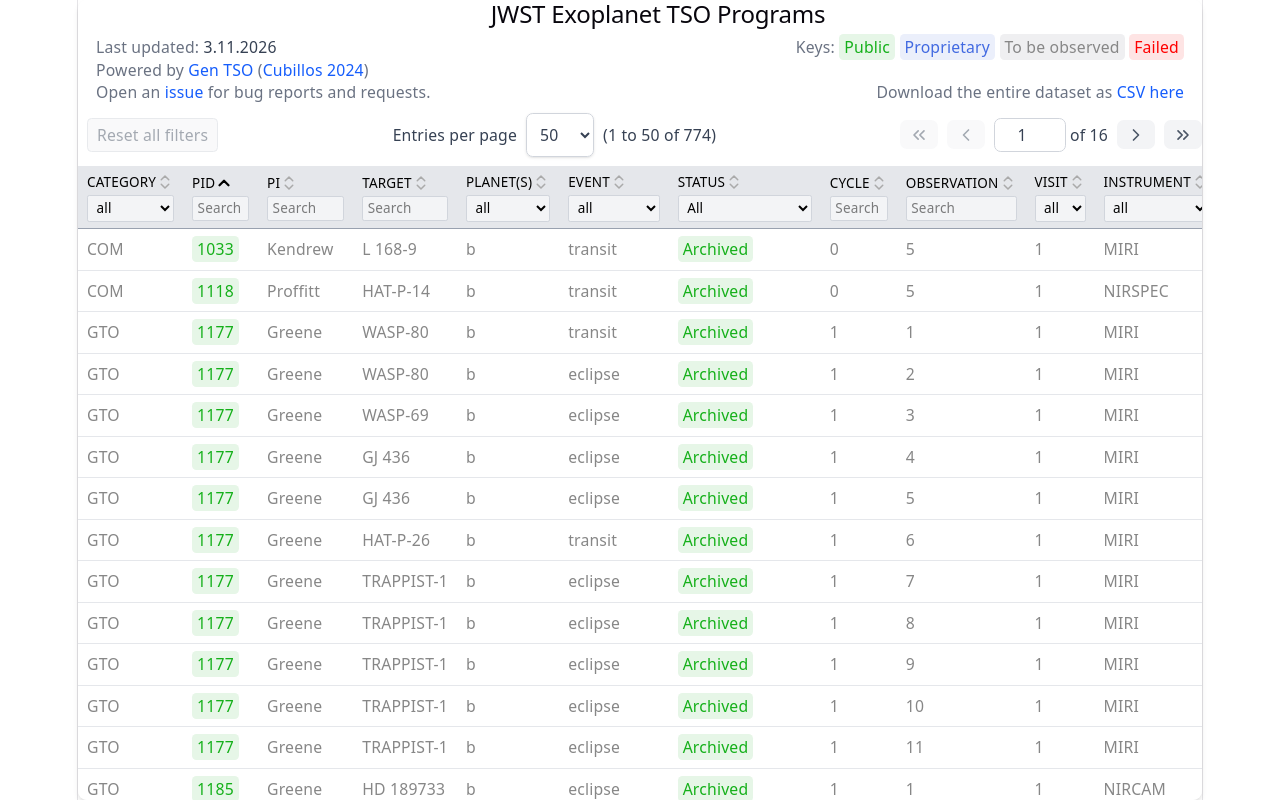
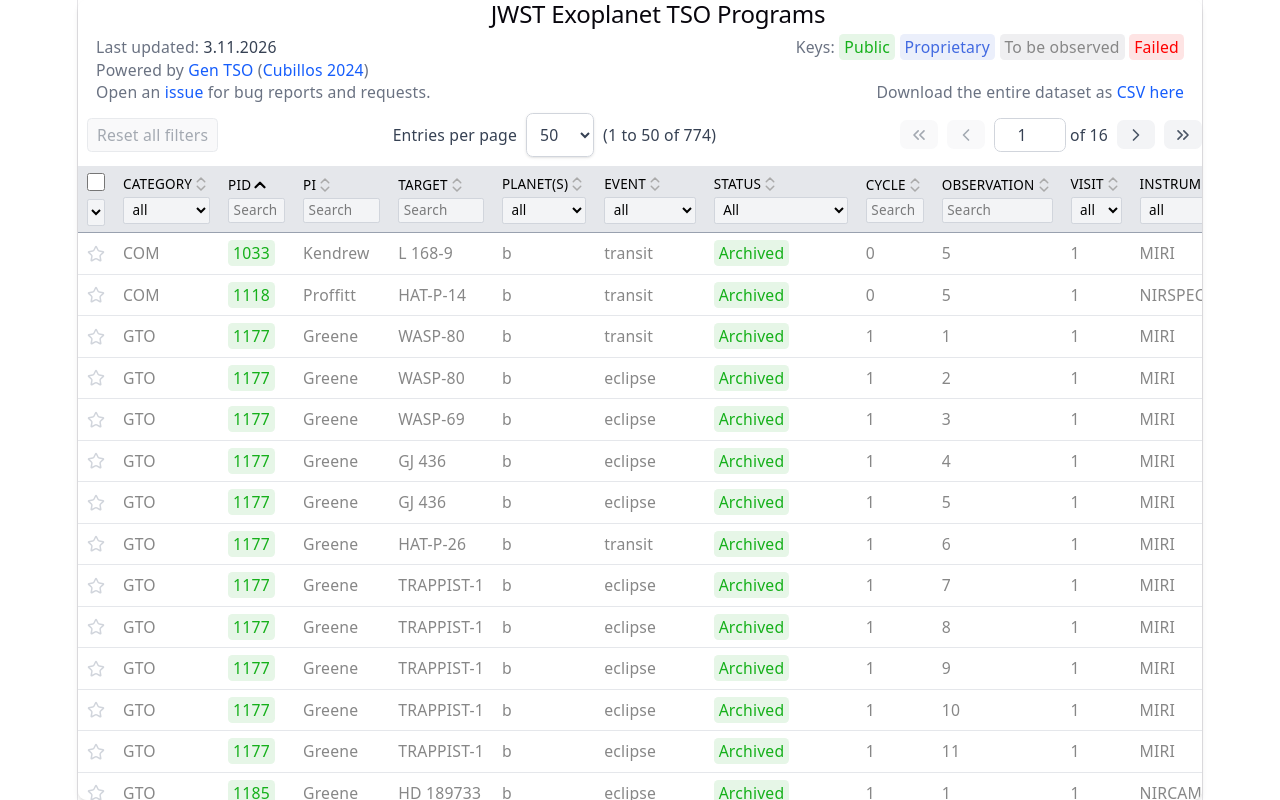
Before and after one commit to pcubillos/jwst_table, a React (Vite) app: page / in a window 1280 px wide. Built offline with nearby package versions, Linux system fonts and the light colour scheme.

Commit message:
Added favorites column.

```diff
--- a/src/App.jsx
+++ b/src/App.jsx
@@ -23,6 +23,7 @@ import {
   ChevronLeft,
   ChevronsRight,
   ChevronRight,
+  Star,
 } from 'lucide-react';
 import { parse, addMonths, isBefore } from "date-fns"
 
@@ -104,6 +105,22 @@ const planetFinderFilterFn = (row, columnId, filterValue) => {
   );
 }
 
+const favoritesFilterFn = (row, columnId, filterValue) => {
+  if (filterValue !== 'favs') return true;
+  return row.getIsSelected();
+};
+
+
+const SortIcon = ({ sortType }) => {
+  if (sortType === "asc") {
+    return <ChevronUp color="black" strokeWidth={3} size={18} />;
+  }
+  if (sortType === "desc") {
+    return <ChevronDown color="black" strokeWidth={3} size={18} />;
+  }
+  return <ChevronsUpDown color="#AAA" size={18} />;
+};
+
 
 function Filter({ column, table }) {
   const value = column.getFilterValue() ?? "";
@@ -158,7 +175,16 @@ function Filter({ column, table }) {
   )
 
   const { filterVariant } = column.columnDef.meta ?? {}
-  return filterVariant === 'select' ? (
+  return filterVariant === 'select_favorites' ? (
+    <select
+      onChange={(e) => column.setFilterValue(e.target.value)}
+      value={column.getFilterValue() ?? ""}
+      className="mt-1 w-full border rounded-xs px-1 py-0.5 text-xs bg-gray-100 border-gray-300"
+    >
+      <option value="">all</option>
+      <option value="favs">favorites</option>
+    </select>
+  ) : filterVariant === 'select' ? (
     <select
       onChange={(e) => column.setFilterValue(e.target.value)}
       value={value}
@@ -257,6 +283,7 @@ export default function App() {
 
   const [data, setData] = useState([]);
   const [updateDate, setUpdateDate] = useState("");
+  const [rowSelection, setRowSelection] = useState({});
 
   const numericColumns = ["pid", "cycle", "groups", "integrations", "duration", "proprietary_period"]
 
@@ -281,6 +308,57 @@ export default function App() {
 
   const PID_WIDTH = 75
   const columns = [
+    {
+      header: ({ table }) => {
+      const isAllSelected = table.getIsAllRowsSelected();
+      const isSomeSelected = table.getIsSomeRowsSelected();
+      return (
+          <div className="flex items-center justify-center w-full">
+            <Tooltip text="Select / Deselect all">
+              <input
+                type="checkbox"
+              //className="w-4 h-4 cursor-pointer rounded border-gray-300 text-amber-500 bg-white focus:ring-amber-400 focus:ring-offset-0"
+                className="w-4 h-4 cursor-pointer rounded border-gray-300 accent-yellow-400 bg-white focus:ring-amber-400"
+                checked={isAllSelected}
+                ref={(el) => {
+                  if (el) {
+                    el.indeterminate = !isAllSelected && isSomeSelected;
+                  }
+                }}
+                onChange={table.getToggleAllRowsSelectedHandler()}
+              />
+            </Tooltip>
+          </div>
+        );
+      },
+      accessorKey: "favorites",
+      enableColumnFilter: true,
+      enableSorting: false,
+      meta: { filterVariant: 'select_favorites' },
+      filterFn: 'favoritesFinder',
+      cell: ({ row }) => {
+        const isStarred = row.getIsSelected();
+        return (
+          <button
+            onClick={(e) => {
+              e.stopPropagation(); // Prevents triggering row selection/clicks elsewhere
+              row.toggleSelected();
+            }}
+            className="focus:outline-none flex items-center justify-center w-full"
+            title={isStarred ? "Unstar program" : "Star program"}
+          >
+            <Star
+              className={cx(
+                "w-4 h-4 transition-all duration-150 cursor-pointer hover:scale-110",
+                isStarred
+                  ? "text-yellow-400 fill-white stroke-[3px]"
+                  : "text-gray-300 fill-white stroke-[2px]"
+              )}
+            />
+          </button>
+        );
+      },
+    },
     { header: "Category",
       accessorKey: "category",
       meta: { filterVariant: 'select_faceted' },
@@ -435,7 +513,10 @@ export default function App() {
   const table = useReactTable({
     data,
     columns,
-    state: { sorting },
+    state: {
+      sorting,
+      rowSelection,
+    },
     initialState: {
       pagination: {
         pageIndex: 0,
@@ -447,6 +528,8 @@ export default function App() {
     },
     getCoreRowModel: getCoreRowModel(),
     onSortingChange: setSorting,
+    onRowSelectionChange: setRowSelection,
+    getRowId: (row) => `${row.pid}-${row.observation}`,
     getSortedRowModel: getSortedRowModel(),
     getPaginationRowModel: getPaginationRowModel(),
     getFilteredRowModel: getFilteredRowModel(),
@@ -455,6 +538,7 @@ export default function App() {
     filterFns: {
         planetFinder: planetFinderFilterFn,
         numericFinder: numericFilterFn,
+        favoritesFinder: favoritesFilterFn,
     },
   });
 
@@ -678,11 +762,8 @@ export default function App() {
                               header.getContext()
                             )}
                           </span>
-                          {{
-                            asc: <ChevronUp color="black" strokeWidth={3} size={18} />,
-                            desc: <ChevronDown color="black" strokeWidth={3} size={18} />,
-                          }[header.column.getIsSorted()] ?? (
-                            <ChevronsUpDown color="#AAA" size={18} />
+                          {header.column.getCanSort() && (
+                            <SortIcon sortType={header.column.getIsSorted()} />
                           )}
                         </div>
                         {header.column.getCanFilter() ? (
```
